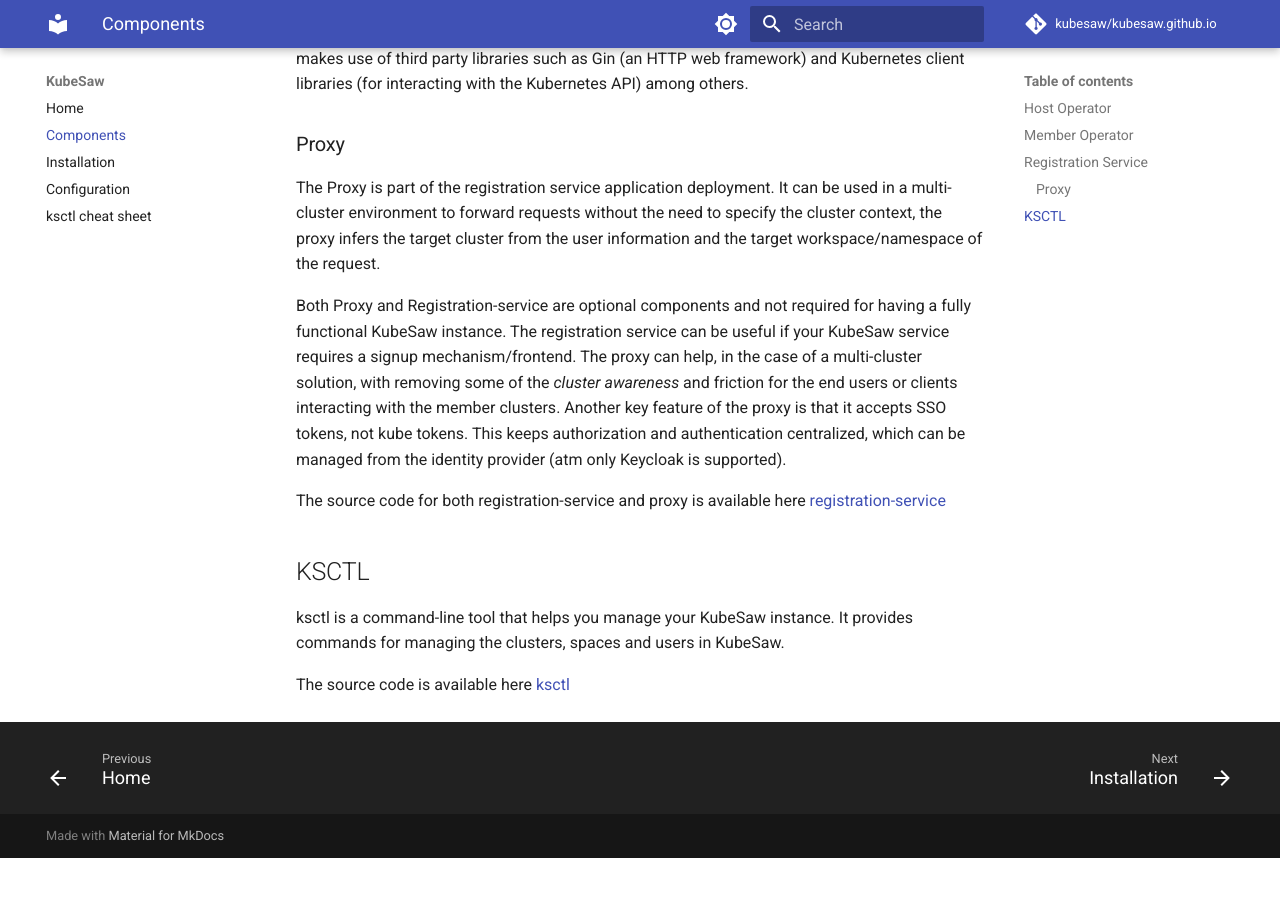
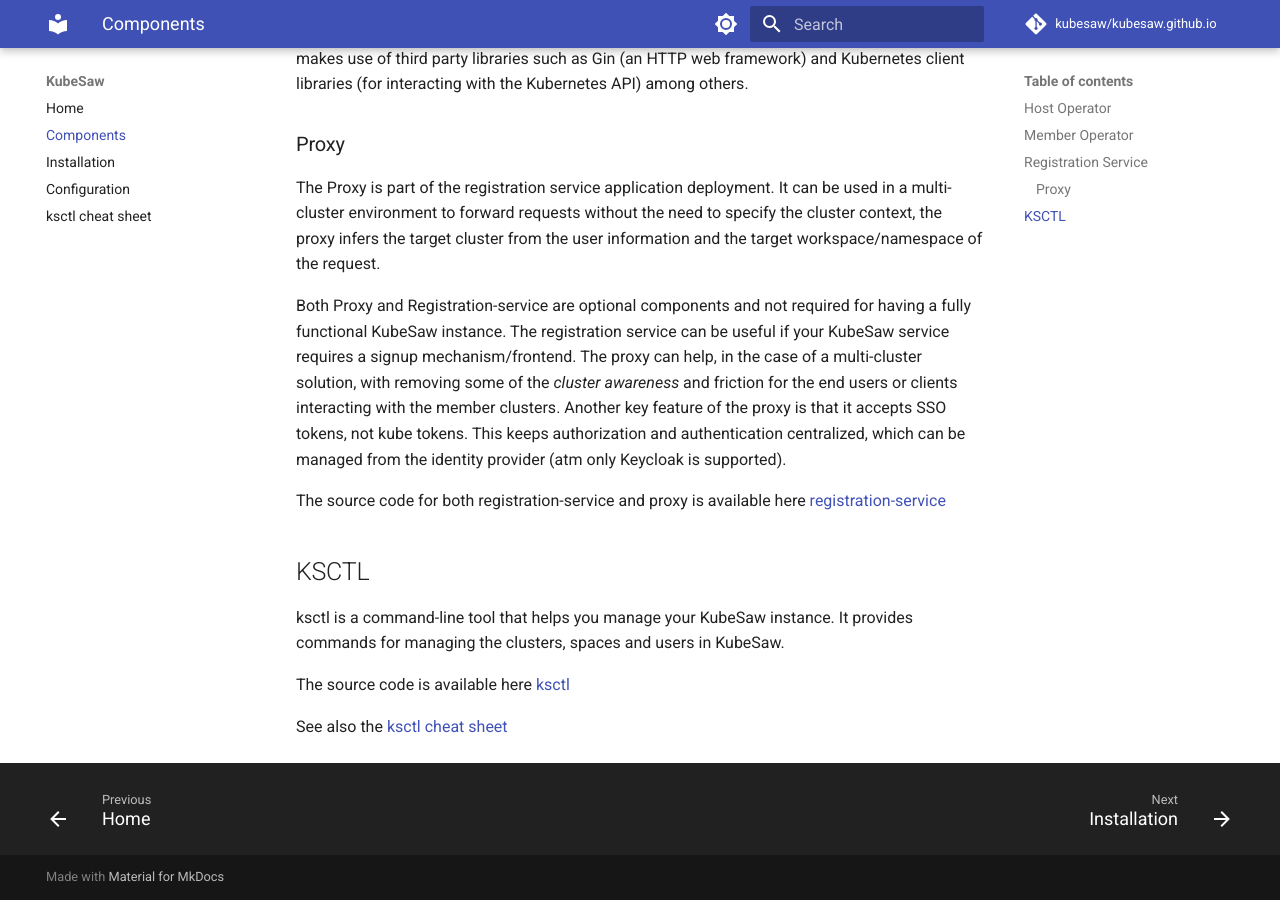
Before and after one commit to mfrancisc/kubesaw.github.io, an MkDocs documentation site: the page built from docs/components.md, in a window 1280 px wide and 900 px high, scrolled down 839 px. Built offline with MkDocs 1.6.1 and Material for MkDocs 9.7.7, drawn with Linux system fonts in a browser that asks for light colours; comment, search, counter and statistics services are not loaded; before the commit the page ends 1697 px from its top, so only the background shows below that.

Commit message:
add link to ksctl cheat sheet

```diff
--- a/docs/components.md
+++ b/docs/components.md
@@ -36,3 +36,5 @@
 ksctl is a command-line tool that helps you manage your KubeSaw instance. It provides commands for managing the clusters, spaces and users in KubeSaw.
 
 The source code is available here [ksctl](https://github.com/kubesaw/ksctl)
+
+See also the [ksctl cheat sheet](ksctl-cheat-sheet.md)
```
